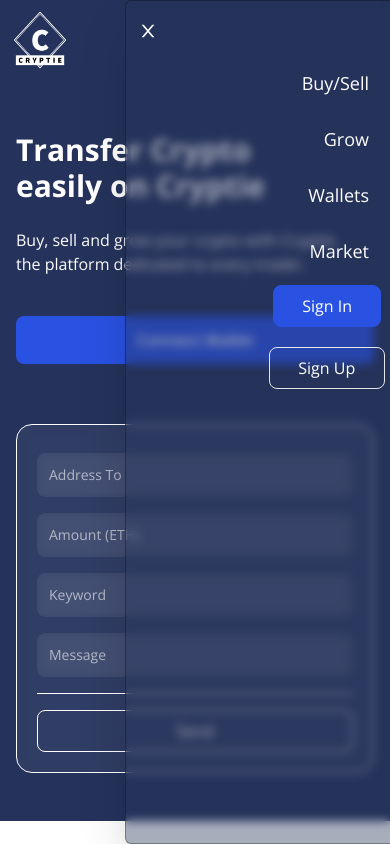
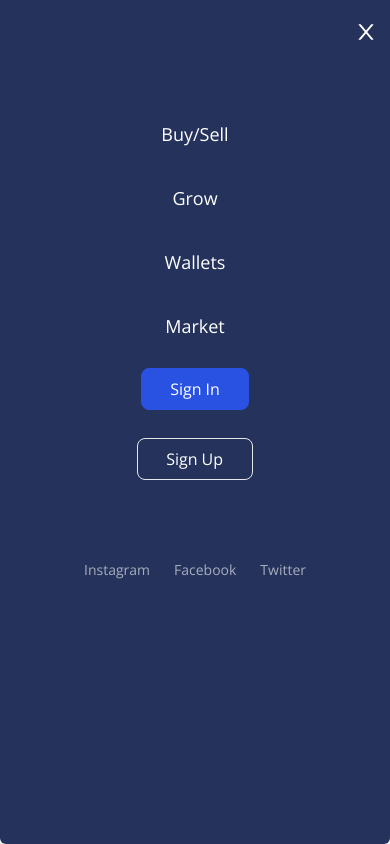
Before and after one commit to baabashinelle/Cryptie, a React (Vite) app in the folder client/: page / in a window 390 px wide. Both pictures are taken after a click on the icon 360 px from the left and 40 px from the top of the page. Built offline with nearby package versions, Linux system fonts and the light colour scheme.

Commit message:
edit mobile menu alignment

```diff
--- a/client/src/components/Navbar.jsx
+++ b/client/src/components/Navbar.jsx
@@ -48,26 +48,32 @@ const Navbar = () => {
         )}
         {toggleMenu && (
           <ul
-            className="z-10 fixed -top-0 -right-2 p-3 w-[70vw] h-screen shadow-2xl md:hidden list-none
-            flex flex-col justify-start items-end rounded-md blue-glassmorphism text-white animate-slide-in"
+            className="z-10 fixed -top-0 -left-0 p-3 w-full h-screen shadow-2xl md:hidden list-none
+            flex flex-col justify-start items-center rounded-md bg-[#25335c] text-white animate-slide-in"
           >
-            <li className="text-xl w-full my-2 cursor-pointer">
+            <li className="text-2xl w-full flex justify-end my-2 cursor-pointer pb-10">
               <AiOutlineClose onClick={() => setToggleMenu(false)} />
             </li>
             {["Buy/Sell", "Grow", "Wallets", "Market"].map((item, index) => (
               <NavbarItem
                 key={item + index}
                 title={item}
-                classProps="my-2 text-lg pt-3"
+                classProps="my-2 text-lg pt-5"
               />
             ))}
-            <div className="flex flex-col-reverse gap-5 list-none text-white">
+            <div className="flex flex-col-reverse gap-7 list-none text-white pt-2">
               <li className="bg-transparent border-[1px] py-2 px-7  rounded-lg cursor-pointer hover:bg-[#2952e3] hover:border-[#2952e3]">
                 Sign Up
               </li>
               <li className="bg-[#2952e3] border-[1px] border-[#2952e3] py-2 px-7 mx-1 rounded-lg cursor-pointer hover:bg-transparent hover:border-[#fff] mt-3">
                 Sign In
               </li>
+            </div>
+
+            <div className="pt-20 flex gap-6 text-[#ffffff99] text-sm">
+              <span>Instagram</span>
+              <span>Facebook</span>
+              <span>Twitter</span>
             </div>
           </ul>
         )}
--- a/client/src/index.css
+++ b/client/src/index.css
@@ -14,11 +14,11 @@ body {
 }
 
 .gradient-bg-welcome {
-background-color:rgb(37, 51, 92);
+background-color:#25335c;
 }
 
 .inp-placeholder::placeholder{
-  color: rgba(255, 255, 255, 0.6);
+  color: #ffffff99;
 }
 
 @media screen and (min-width: 1299px) {
```
